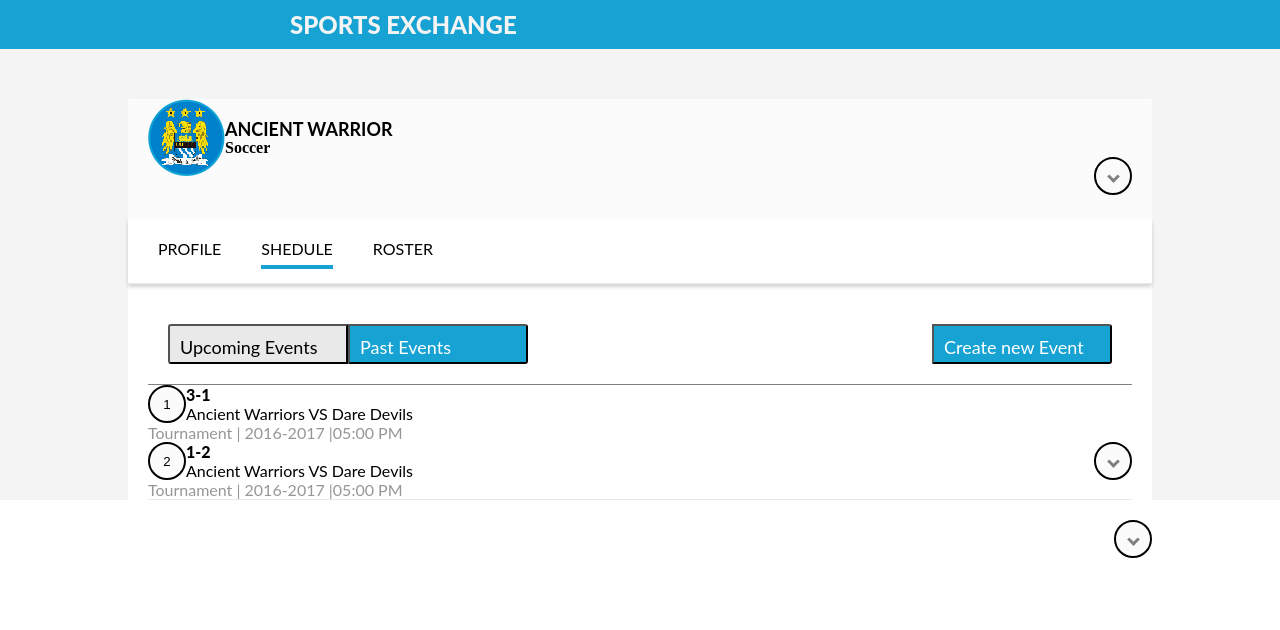
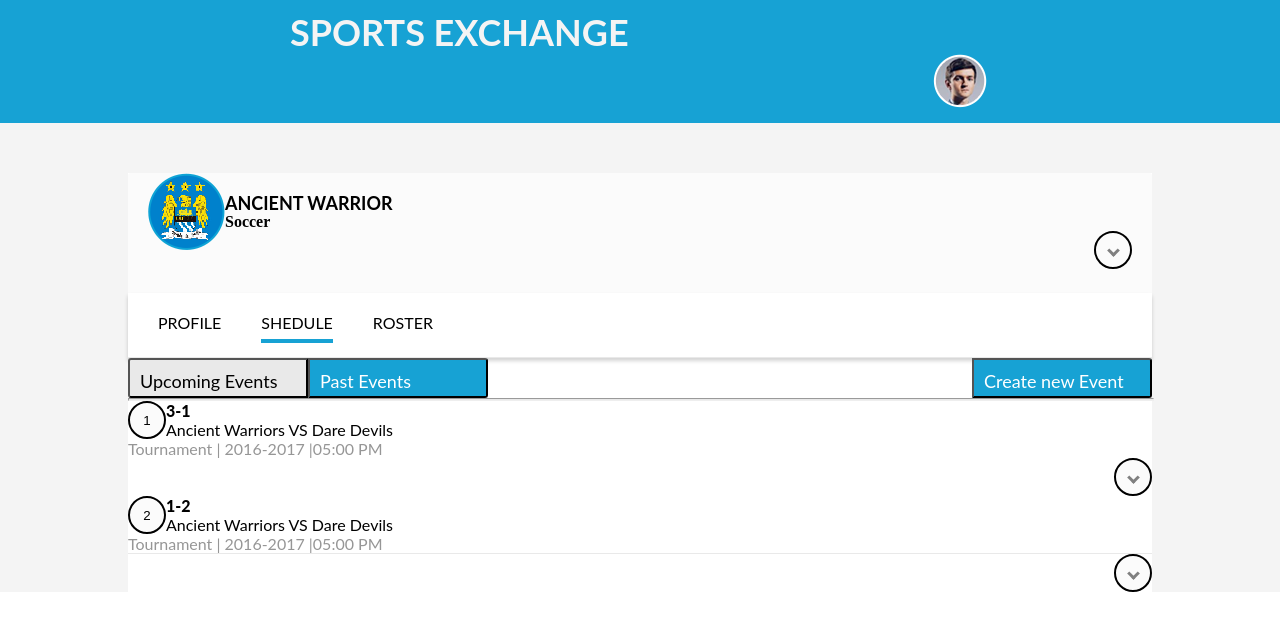
Before and after one commit to archana1-coditas/UI-training, a plain HTML site: page Assignment3/index3.html in a window 1280 px wide. Drawn offline with Linux system fonts and the light colour scheme.

Commit message:
Assignment3 rev1

```diff
--- a/Assignment3/index3.html
+++ b/Assignment3/index3.html
@@ -7,10 +7,16 @@
 
    <body>
       <div class="wrapper">
-          <div class="header">
-             <h2 class="sports">SPORTS EXCHANGE </h2>
-             <div class="clear"></div>
+
+      	 <div class="header">
+          <div class="head1">
+            <div class="sports">
+              <h2>SPORTS EXCHANGE </h2>
+              <img class="img1" src="Layer 1.png">
+              <div class="clear"></div>
+            </div>
           </div>
+        </div>
 
       <div class="content">
       	<div>
@@ -40,6 +46,7 @@
            	          <button class="btn2"> Past Events </button>
            	          <button class="btn3"> Create new Event </button>
            	          <div class="clear"> </div>
+           	          <hr>
                 </div>
                 <div>
                    <div>
@@ -49,13 +56,14 @@
               	      <p class="p1">3-1 </p>
                       <p class="p2"> Ancient Warriors VS Dare Devils </p>
                       <p class="p3">Tournament | 2016-2017 |05:00 PM</p>
-                      <div class="clear"></div>
+
                     </div>
-                </div>
+
                     <div>
               	        <button class="down-btn"> <i class="down"></i></button>
+              	        <div class="clear"></div>
                     </div>
-
+                  </div>
                  <div>
               	     <button class="btn4">2</button>
                  </div>
@@ -63,11 +71,12 @@
               	     <p class="p1">1-2 </p>
                      <p class="p2"> Ancient Warriors VS Dare Devils </p>
                      <p class="p3">Tournament | 2016-2017 |05:00 PM</p>
-                     <div class="clear"></div>
+
                  </div>
             </div>
                  <div>
               	     <button class="down-btn"> <i class="down"></i></button>
+              	      <div class="clear"></div>
                  </div>
          </div>
          </div>
--- a/Assignment3/style/style3.css
+++ b/Assignment3/style/style3.css
@@ -79,7 +79,7 @@ display:block;
     -webkit-transform: rotate(45deg);
 }
 .down-btn{
-	border-radius: 50%;
+border-radius: 50%;
 border-style: solid;
 border-width: 2px;
 box-sizing: border-box;
@@ -118,12 +118,10 @@ margin:4px 20px 4px 20px;
   }
 
 .button{
-	padding:20px;
-	border-bottom: 1px solid gray;
+
 }
 .bottom{
 	border-bottom:1px solid #e9e9e9 ;
-	margin:20px;
 }
 .btn1{
 	padding:10px;
```
